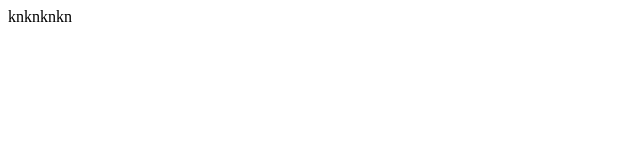
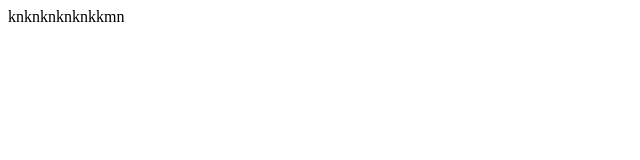
Before and after one commit to abdelrahman85/mmm, a plain HTML site: page index.html in a window 1280 px wide. Shown: the full height of the page, 0-640 px from the left. Drawn offline with Linux system fonts and the light colour scheme.

Commit message:
modified:   index.html

```diff
--- a/index.html
+++ b/index.html
@@ -7,6 +7,6 @@
     <title>Document</title>
 </head>
 <body>
-    knknknkn
+    knknknknknkkmn
 </body>
 </html>
```
